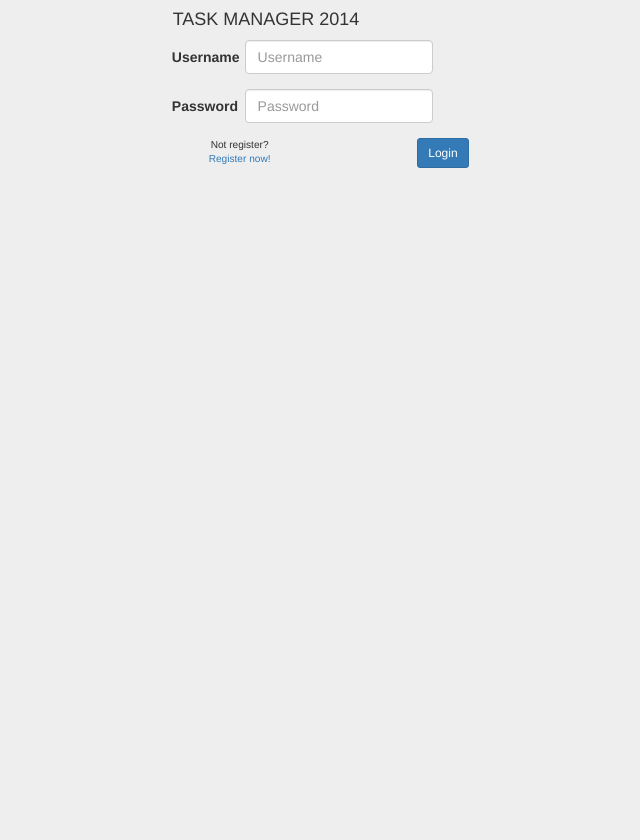
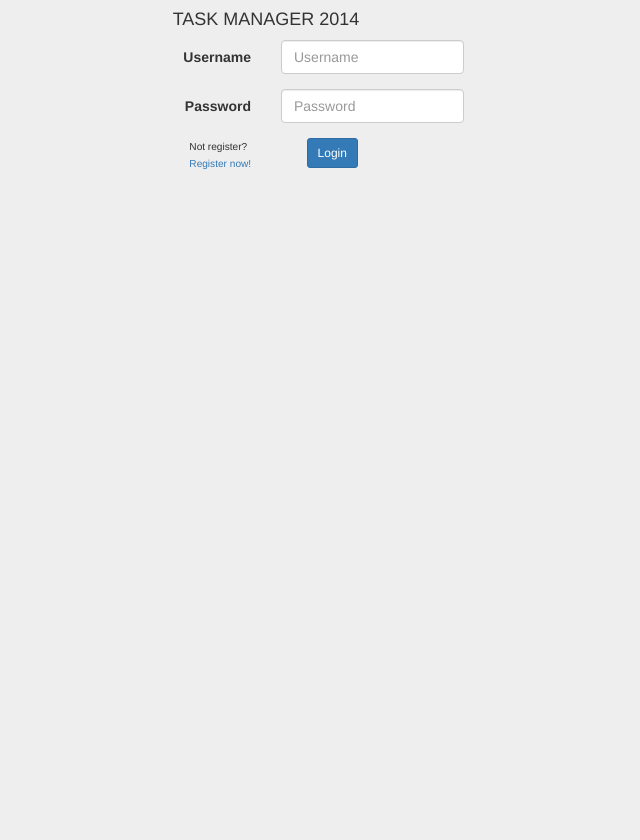
Before and after one commit to iz4k/TaskManagerSPA, a Django app: page / in a window 1280 px wide. Shown: the whole page, without its empty margins (374-1014 px from the left). Run offline with Django 3.2, Linux system fonts and the light colour scheme; parts of the project's set-up code (start-up, migrations or seed data) failed here and were passed over; some libraries are stand-ins or nearby versions.

Commit message:
Implementation of base template on login page

```diff
--- a/TaskManager/MainApp/templates/MainApp/login.html
+++ b/TaskManager/MainApp/templates/MainApp/login.html
@@ -1,35 +1,29 @@
-{% load bootstrap3 %}
+{% extends 'base.html' %}
 
-{# Load CSS and JavaScript #}
+{% block head %}
+	<style>
+		.navbar-default .navbar-nav>li>a {color: white;}
+		.navbar-default .navbar-nav>.active>a, .navbar-default .navbar-nav>.active>a:hover, .navbar-default .navbar-nav>.active>a:focus {background-color: transparent;}
+	</style>
+{% endblock %}
 
-{% bootstrap_css %}
-{% bootstrap_javascript %}
-
-{# Display django.contrib.messages as Bootstrap alerts #}
-{% bootstrap_messages %}
-
-<style>
-	.navbar-default .navbar-nav>li>a {color: white;}
-	.navbar-default .navbar-nav>.active>a, .navbar-default .navbar-nav>.active>a:hover, .navbar-default .navbar-nav>.active>a:focus {background-color: transparent;}
-	.jumbotron {margin-bottom: 0px; padding: 0px;}
-	.newEvent {background-color: #33F;}
-</style>
-
+{% block container %}
 <div class="container-fluid text-center" style="background-color: #eee;">
 	<h4>TASK MANAGER 2014</h4>
 </div>
-<div class="container-fluid jumbotron">
-	<div class="row text-center" style="height: 100%;">
+
+<div class="container-fluid jumbotron homePage">
+	<div class="row">
 		<div class="col-md-4 col-md-offset-5 centered" class="divForm">
 			<form role="form" class="form-horizontal">
 				<div class="form-group">
-					<label for="username" class="col-md-2 control-label">Username</label>
+					<label for="username" class="col-md-3 control-label">Username</label>
 					<div class="col-md-6">
 						<input type="text" class="form-control" id="username" placeholder="Username" name="username">
 					</div>
 				</div>
 				<div class="form-group">
-					<label for="password" class="col-sm-2 control-label">Password</label>
+					<label for="password" class="col-md-3 control-label">Password</label>
 					<div class="col-md-6">
 						<input type="password" class="form-control" id="password" placeholder="Password" name="password">
 					</div>
@@ -44,3 +38,4 @@
 		</div>
 	</div>
 </div>
+{% endblock %}
--- a/TaskManager/Public/static/css/style.css
+++ b/TaskManager/Public/static/css/style.css
@@ -1,11 +1,10 @@
-/* base.html */
-html, body, .container, .jumbotron, .row {height: 100%;}
-
+html, body {height: 100%;}
+.homePage, .row {height: 100%;}
 .row {margin: 0px;}
 
 .navbar-default .navbar-nav>li>a {color: white;}
 .navbar-default .navbar-nav>.active>a, .navbar-default .navbar-nav>.active>a:hover, .navbar-default .navbar-nav>.active>a:focus {background-color: transparent;}
-.jumbotron {margin-bottom: 0px; padding: 0px; margin-top: -40px;}
+.jumbotron {margin-bottom: 0px; padding: 0px;}
 .newEvent {background-color: #72C7FC; margin-bottom: 10px; padding: 8px 5px; color: white; border: solid 1px gray; }
 .left-panel, .right-panel {border-right: solid 1px black; padding: 52px 0px 0px 0px; height: 100%;}
 .left-panel {border-left: solid 1px black;}
--- a/TaskManager/templates/base.html
+++ b/TaskManager/templates/base.html
@@ -26,17 +26,16 @@
         {# Display django.contrib.messages as Bootstrap alerts #}
         {% bootstrap_messages %}
 
-        <div class="container-fluid text-center" style="background-color: #eee;">
-            <h4>TASK MANAGER 2014</h4>
-        </div>
+		<!-- Check this later -->
+		{% comment %}
+        	<div class="container-fluid text-center" style="background-color: #eee;">
+				<h4>TASK MANAGER 2014</h4>
+			</div>
+		{% endcomment %}
 
-		{% include "navbar.html" %}
+		{% block navbar %}{% endblock %}
 
-		<div class="container jumbotron">
-			<div class="row">
-		        {% block container %}
-				{% endblock %}
-			</div>
-		</div>
+        {% block container %}
+		{% endblock %}
 	</body>
 </html>
```
Also changed, not shown: TaskManager/MainApp/templates/MainApp/home.html (+7 -0 lines).
